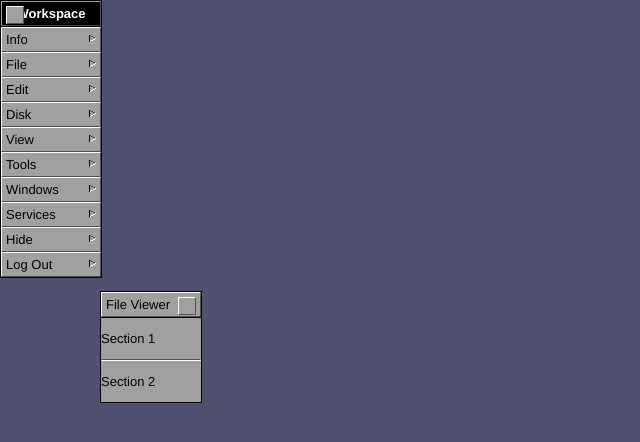
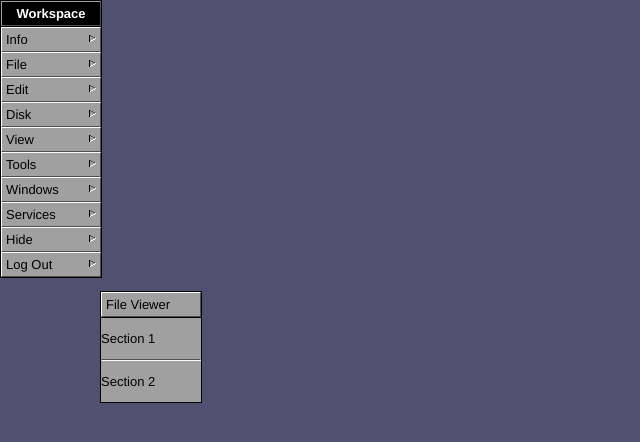
Before and after one commit to aburd/open-step-os-react, a React (Create React App) app: page / in a window 1280 px wide. Shown: the top 442 px of the page, without its empty margins (0-640 px from the left). Built offline with nearby package versions, Linux system fonts and the light colour scheme.

Commit message:
small fixes

```diff
--- a/src/components/Window.tsx
+++ b/src/components/Window.tsx
@@ -11,8 +11,9 @@ interface Position {
 interface Props {
   title: string
   active: boolean
-  initialPosition: Position;
-  initialWidth?: number;
+  initialPosition: Position
+  onCloseClick?: () => void
+  initialWidth?: number
 }
 
 const Window: React.SFC<Props> = ({
@@ -20,6 +21,7 @@ const Window: React.SFC<Props> = ({
   active,
   initialPosition,
   initialWidth = 100,
+  onCloseClick,
   children,
 }) => {
   const headerRef = useRef(null)
@@ -36,7 +38,7 @@ const Window: React.SFC<Props> = ({
             text={title}
             active={active}
             textCenter={active}
-            onCloseClick={() => alert('Clicked')}
+            onCloseClick={onCloseClick}
           />
         </span>
         <div className="Window--inner">
--- a/src/components/WindowHeader.scss
+++ b/src/components/WindowHeader.scss
@@ -3,8 +3,8 @@
 .WindowHeader {
   .IconButton {
     position: absolute;
-    top: 4px;
-    right: 4px;
+    top: 2px;
+    right: 2px;
   }
 
   &.text-center {
```
